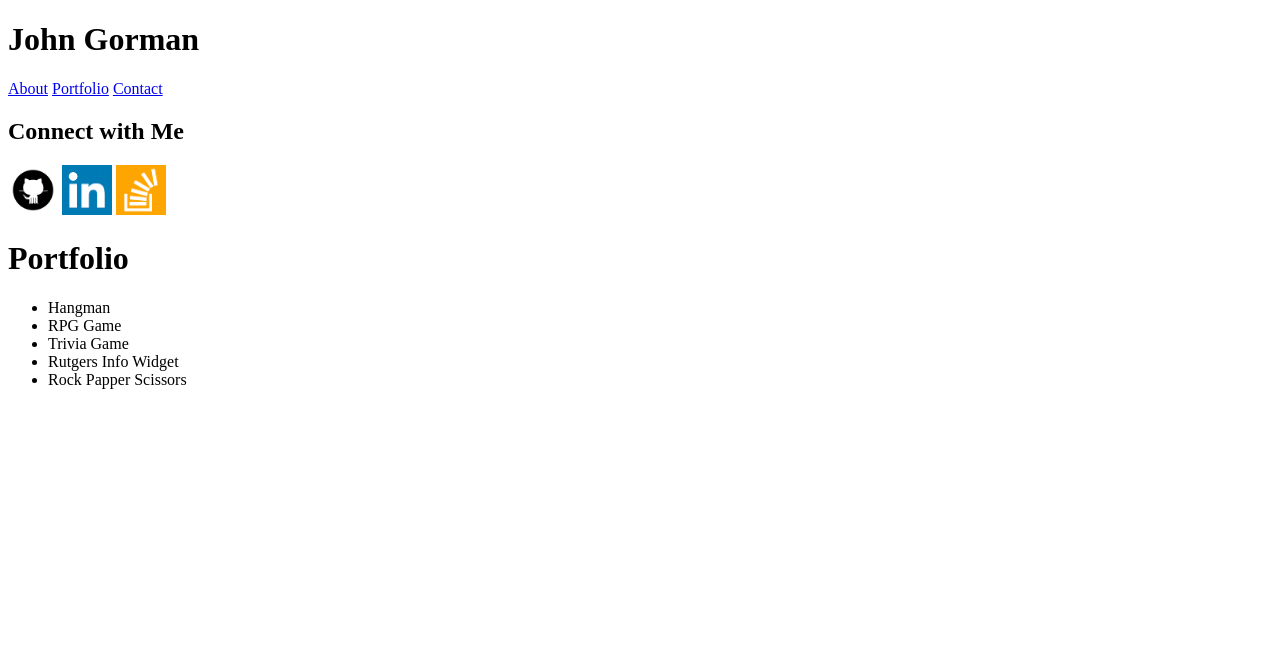
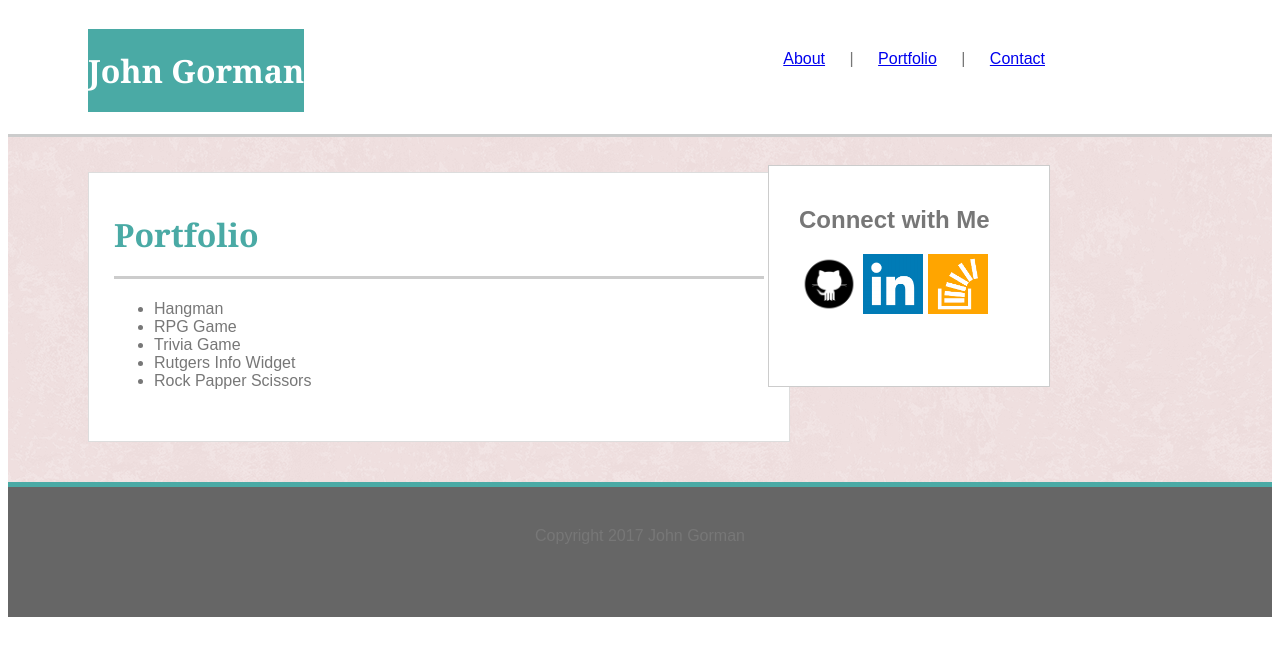
Before and after one commit to johngorm/Basic-Portfolio, a PHP site: page /portfolio.html in a window 1280 px wide. Shown: the top 656 px of the page. Run offline with PHP 8.4, Linux system fonts and the light colour scheme.

Commit message:
Fixed position ofContact sidebar

```diff
--- a/assets/css/style.css
+++ b/assets/css/style.css
@@ -8,14 +8,15 @@ body {
 
 .social_media {
 
-	float: right;
-	display: inline-block;
+
 	width: 220px;
-	height: 160px;
-	padding: 20px 30px 40px 30px;
-	border: 1px solid #cccccc;
-	background-color: #ffffff;
-	margin: 0px;
+    height: 160px;
+    padding: 20px 30px 40px 30px;
+    border: 1px solid #cccccc;
+    background-color: #ffffff;
+    position: absolute;
+    top: 165px;
+    right: 230px;
 
 }
  h1, h3{
@@ -30,10 +31,13 @@ div {
 	padding-top: 35px;
 }
 nav {
-	display:inline;
-	float:right;
-	margin-top:22.44px;
-	padding-top: 20px;
+
+	display: inline;
+    float: right;
+    margin-top: 22.44px;
+    padding-top: 20px;
+    position: relative;
+    right: 207px;
 }
 
 nav a {
@@ -47,9 +51,9 @@ div h1 {
 	margin-top: 0px;
 }
 
-p.main_content{
-	float:right;
-	font-size: 16;
+.main_content p{
+
+	font-size: 18px;
 }
 
 h3 {
@@ -83,7 +87,7 @@ h3 {
 .name{
 	background-color:#4aaaa5;
 	color: white;
-
+	display: inline-block;
 	margin-left: 80px;
 }
 
--- a/portfolio.html
+++ b/portfolio.html
@@ -1,17 +1,28 @@
 <!DOCTYPE html>
 <html>
+
 <head>
     <title>Portfolio</title>
+    <link rel="stylesheet" type="text/css" href="assets/css/style.css">
 </head>
+
 <body>
-<h1>John Gorman</h1>
-	<a href="index.html">About</a>
-	<a href="portfolio.html">Portfolio</a>
+    <header>
+        <h1 class="name">John Gorman</h1>
+        <nav>
+            <a href="index.html">About</a> |
+            <a href="portfolio.html">Portfolio</a> |
             <a href="contact.html">Contact</a>
+        </nav>
+    </header>
+    <div class="content">
+        <div class="social_media">
             <h2>Connect with Me</h2>
-		<img src="./assets/images/github-icon.png" alt="github-icon" width="50px" height="50px">
-		<img src="./assets/images/linkedin.png" alt="linkedin-icon" width="50px" height="50px">
-		<img src="./assets/images/stack_overflow_icon.png" alt="stack_overflow_icon" width="50px" height="50px">
+            <img src="./assets/images/github-icon.png" alt="github-icon" width="60px" height="60px">
+            <img src="./assets/images/linkedin.png" alt="linkedin-icon" width="60px" height="60px">
+            <img src="./assets/images/stack_overflow_icon.png" alt="stack_overflow_icon" width="60px" height="60px">
+        </div>
+        <div class="main_content">
             <h1>Portfolio</h1>
             <ul>
                 <li>Hangman</li>
@@ -20,5 +31,9 @@
                 <li>Rutgers Info Widget</li>
                 <li>Rock Papper Scissors</li>
             </ul>
+        </div>
+    </div>
+    <footer> Copyright 2017 John Gorman</footer>
 </body>
+
 </html>
```
Also changed, not shown: contact.html (+4 -4 lines), index.html (+14 -11 lines). Lines whose indentation alone changed are shown as unchanged.
